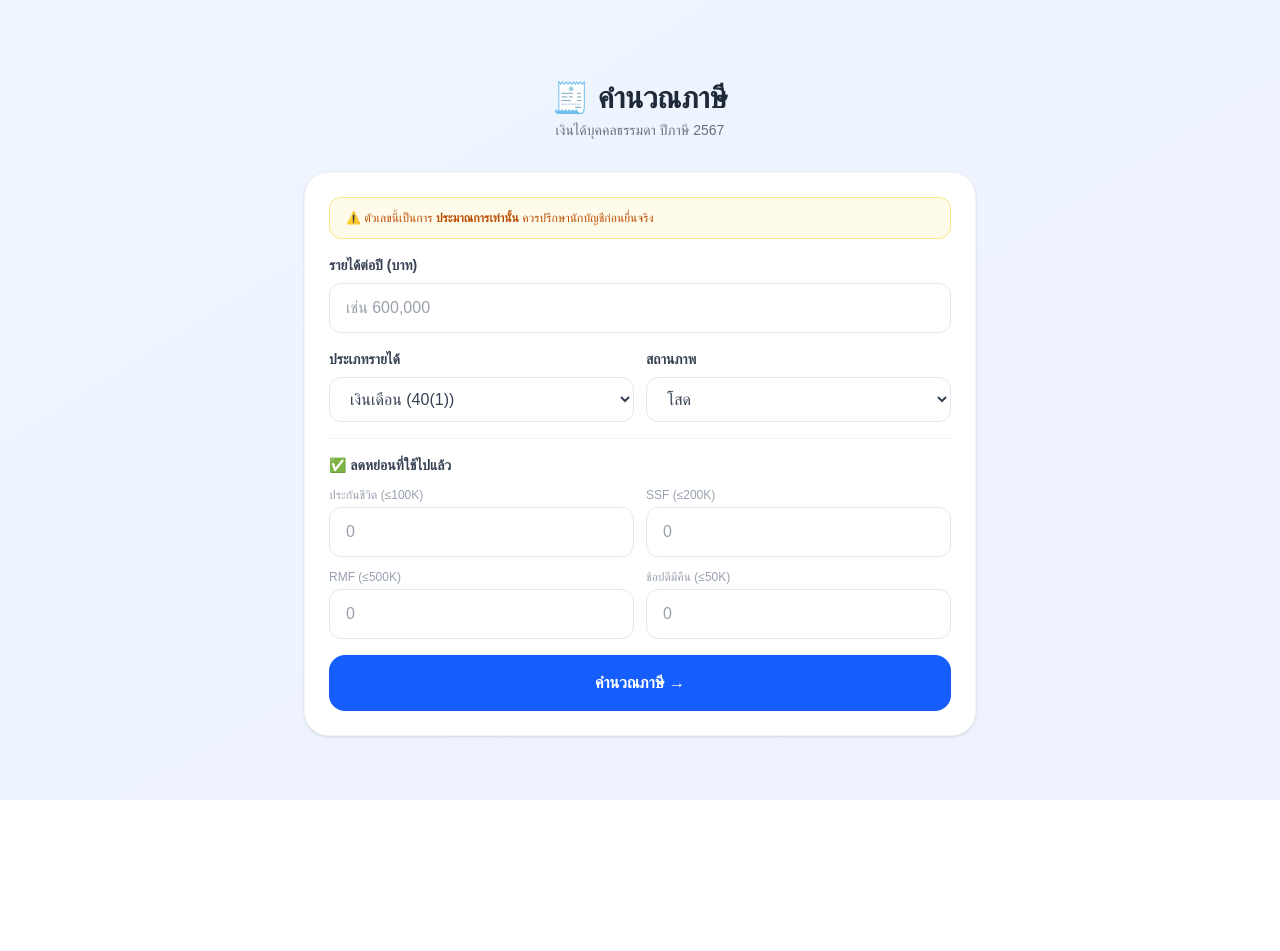
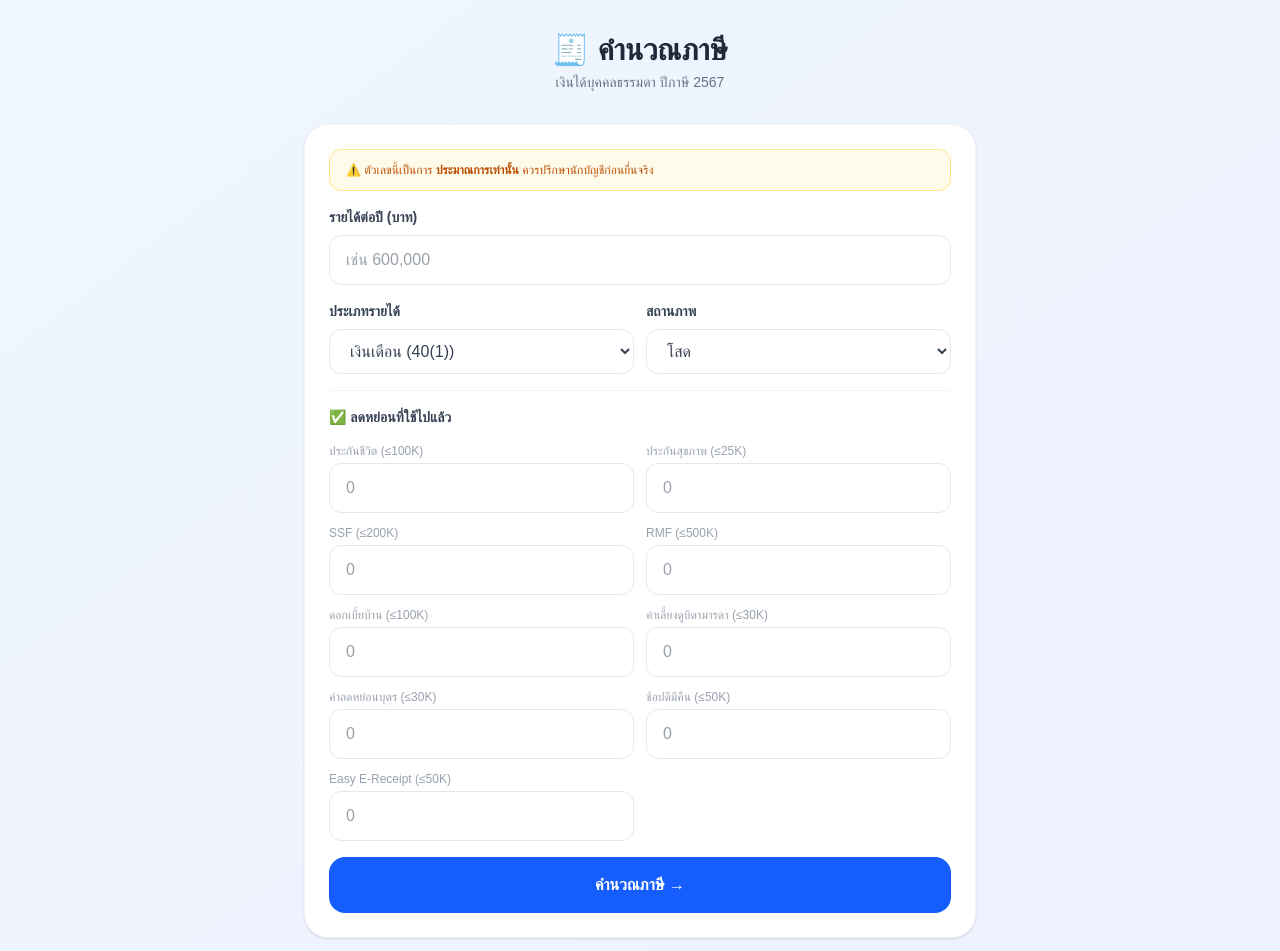
Before and after one commit to purePutthipong/thai-tax-calculator, a Next.js app: page / in a window 1280 px wide. Shown: the top 951 px of the page. Before the commit the page ends 800 px from the top, so only its background shows below. Built offline with nearby package versions, Linux system fonts and the light colour scheme.

Commit message:
add more deduction fields

```diff
--- a/src/app/page.tsx
+++ b/src/app/page.tsx
@@ -19,6 +19,11 @@ export default function Home() {
   const [ssf, setSsf] = useState("");
   const [rmf, setRmf] = useState("");
   const [shopDeduct, setShopDeduct] = useState("");
+  const [healthInsurance, setHealthInsurance] = useState("");
+  const [parentDeduct, setParentDeduct] = useState("");
+  const [childDeduct, setChildDeduct] = useState("");
+  const [homeLoan, setHomeLoan] = useState("");
+  const [eReceipt, setEReceipt] = useState("");
   const [result, setResult] = useState<{
     incomeNum: number;
     expense: number;
@@ -49,7 +54,21 @@ export default function Home() {
       Math.min(incomeNum * 0.3, 500000),
     );
     const shopNum = Math.min(parseFloat(shopDeduct) || 0, 50000);
-    const extraDeduct = insuranceNum + ssfNum + rmfNum + shopNum;
+    const healthNum = Math.min(parseFloat(healthInsurance) || 0, 25000);
+    const parentNum = Math.min(parseFloat(parentDeduct) || 0, 30000);
+    const childNum = Math.min(parseFloat(childDeduct) || 0, 30000);
+    const homeLoanNum = Math.min(parseFloat(homeLoan) || 0, 100000);
+    const eReceiptNum = Math.min(parseFloat(eReceipt) || 0, 50000);
+    const extraDeduct =
+      insuranceNum +
+      ssfNum +
+      rmfNum +
+      shopNum +
+      healthNum +
+      parentNum +
+      childNum +
+      homeLoanNum +
+      eReceiptNum;
     const netIncome = Math.max(
       0,
       incomeNum - expense - personalDeduct - spouseDeduct - extraDeduct,
@@ -209,6 +228,8 @@ export default function Home() {
             <p className="text-sm font-semibold text-gray-700 mb-3">
               ✅ ลดหย่อนที่ใช้ไปแล้ว
             </p>
+          </div>
+
           <div className="grid grid-cols-2 gap-3">
             <div>
               <label className="block text-xs text-gray-400 mb-1">
@@ -219,6 +240,18 @@ export default function Home() {
                 placeholder="0"
                 value={insurance}
                 onChange={(e) => setInsurance(e.target.value)}
+                className={inputClass}
+              />
+            </div>
+            <div>
+              <label className="block text-xs text-gray-400 mb-1">
+                ประกันสุขภาพ (≤25K)
+              </label>
+              <input
+                type="number"
+                placeholder="0"
+                value={healthInsurance}
+                onChange={(e) => setHealthInsurance(e.target.value)}
                 className={inputClass}
               />
             </div>
@@ -248,6 +281,42 @@ export default function Home() {
             </div>
             <div>
               <label className="block text-xs text-gray-400 mb-1">
+                ดอกเบี้ยบ้าน (≤100K)
+              </label>
+              <input
+                type="number"
+                placeholder="0"
+                value={homeLoan}
+                onChange={(e) => setHomeLoan(e.target.value)}
+                className={inputClass}
+              />
+            </div>
+            <div>
+              <label className="block text-xs text-gray-400 mb-1">
+                ค่าเลี้ยงดูบิดามารดา (≤30K)
+              </label>
+              <input
+                type="number"
+                placeholder="0"
+                value={parentDeduct}
+                onChange={(e) => setParentDeduct(e.target.value)}
+                className={inputClass}
+              />
+            </div>
+            <div>
+              <label className="block text-xs text-gray-400 mb-1">
+                ค่าลดหย่อนบุตร (≤30K)
+              </label>
+              <input
+                type="number"
+                placeholder="0"
+                value={childDeduct}
+                onChange={(e) => setChildDeduct(e.target.value)}
+                className={inputClass}
+              />
+            </div>
+            <div>
+              <label className="block text-xs text-gray-400 mb-1">
                 ช้อปดีมีคืน (≤50K)
               </label>
               <input
@@ -258,6 +327,23 @@ export default function Home() {
                 className={inputClass}
               />
             </div>
+            <div>
+              <label className="block text-xs text-gray-400 mb-1">
+                Easy E-Receipt (≤50K)
+              </label>
+              <input
+                type="number"
+                placeholder="0"
+                value={eReceipt}
+                onChange={(e) => setEReceipt(e.target.value)}
+                className={inputClass}
+              />
+            </div>
+            <div>
+              <label className="block text-xs text-gray-400 mb-1">&nbsp;</label>
+              <div
+                className={inputClass + " bg-gray-50 border-transparent"}
+              ></div>
             </div>
           </div>
 
```
Lines whose indentation alone changed are shown as unchanged.
